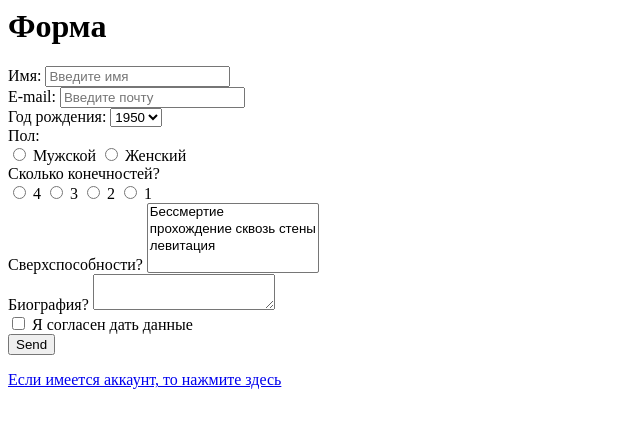
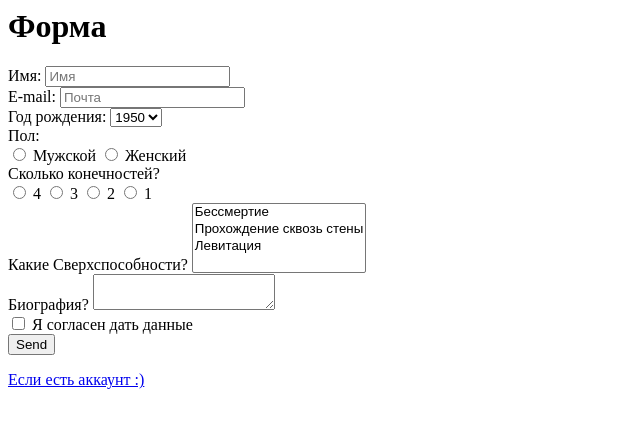
Before and after one commit to Plearm/n, a PHP site: page /5.2/index.php in a window 1280 px wide. Shown: the top 428 px of the page, without its empty margins (0-640 px from the left). Run offline with PHP 8.4, Linux system fonts and the light colour scheme.

Commit message:
Update form.php

```diff
--- a/1/5.2/form.php
+++ b/1/5.2/form.php
@@ -16,13 +16,13 @@ if (!empty($messages)) {
     <form action="index.php" method="POST">
             <div class="pas <?php if ($errors['name']) {print 'error';} ?>" >
                 Имя:
-                <input name="name" placeholder="Введите имя"
+                <input name="name" placeholder="Имя"
                  value="<?php print $values['name']; ?>" />
             </div>
 
             <div class="pas <?php if ($errors['email']) {print 'error';} ?>">
                 E-mail:
-                <input name="email" type="email" placeholder="Введите почту" value="<?php print $values['email']; ?>"
+                <input name="email" type="email" placeholder="Почта" value="<?php print $values['email']; ?>"
 	            >
             </div>
 
@@ -69,13 +69,13 @@ if (!empty($messages)) {
 
 
             <div class="pas <?php if ($errors['super']) {print 'error';} ?>">
-                Сверхспособности?
+                Какие Сверхспособности?
 
                     <select name="super[]" multiple="multiple">
                     <?php if ($errors['super']) {print 'class="error"';} ?> >
                     <option value="inv" <?php if($values['inv']==1){print 'selected';} ?>>Бессмертие</option>
-                    <option value="walk" <?php if($values['walk']==1){print 'selected';} ?>>прохождение сквозь стены</option>
-                    <option value="fly" <?php if($values['fly']==1){print 'selected';} ?>>левитация</option>
+                    <option value="walk" <?php if($values['walk']==1){print 'selected';} ?>>Прохождение сквозь стены</option>
+                    <option value="fly" <?php if($values['fly']==1){print 'selected';} ?>>Левитация</option>
                     </select>
 
             </div>
@@ -108,7 +108,7 @@ if (!empty($messages)) {
             if(empty($_SESSION['login'])){
             echo'
             <div class="login">
-                <p> <a href="login.php">Если имеется аккаунт, то нажмите здесь</a></p>
+                <p> <a href="login.php">Если есть аккаунт :)</a></p>
             </div>';
             }
             else{
@@ -121,7 +121,7 @@ if (!empty($messages)) {
             } ?>
 
             <!-- <div class="pas <?php if ($errors['check-1']) {print 'error';} ?> ">
-                <input type="checkbox" name="check-1" <?php if($values['check-1']==TRUE){print 'checked';} ?>/> С контактом ознакомлен(а)
+                <input type="checkbox" name="check-1" <?php if($values['check-1']==TRUE){print 'checked';} ?>/> С контрактом ознакомлен(а)
             </div>
             <p>
                 Отправка формы:
```
